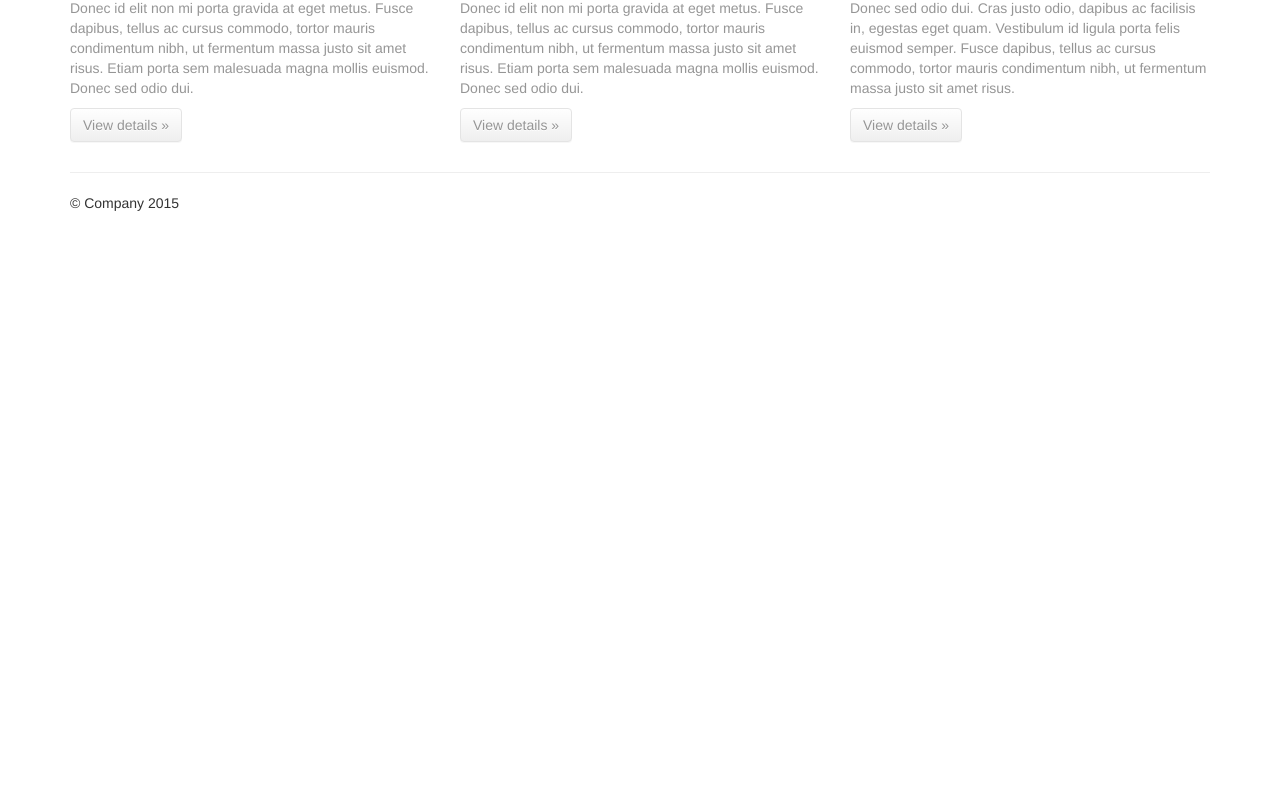
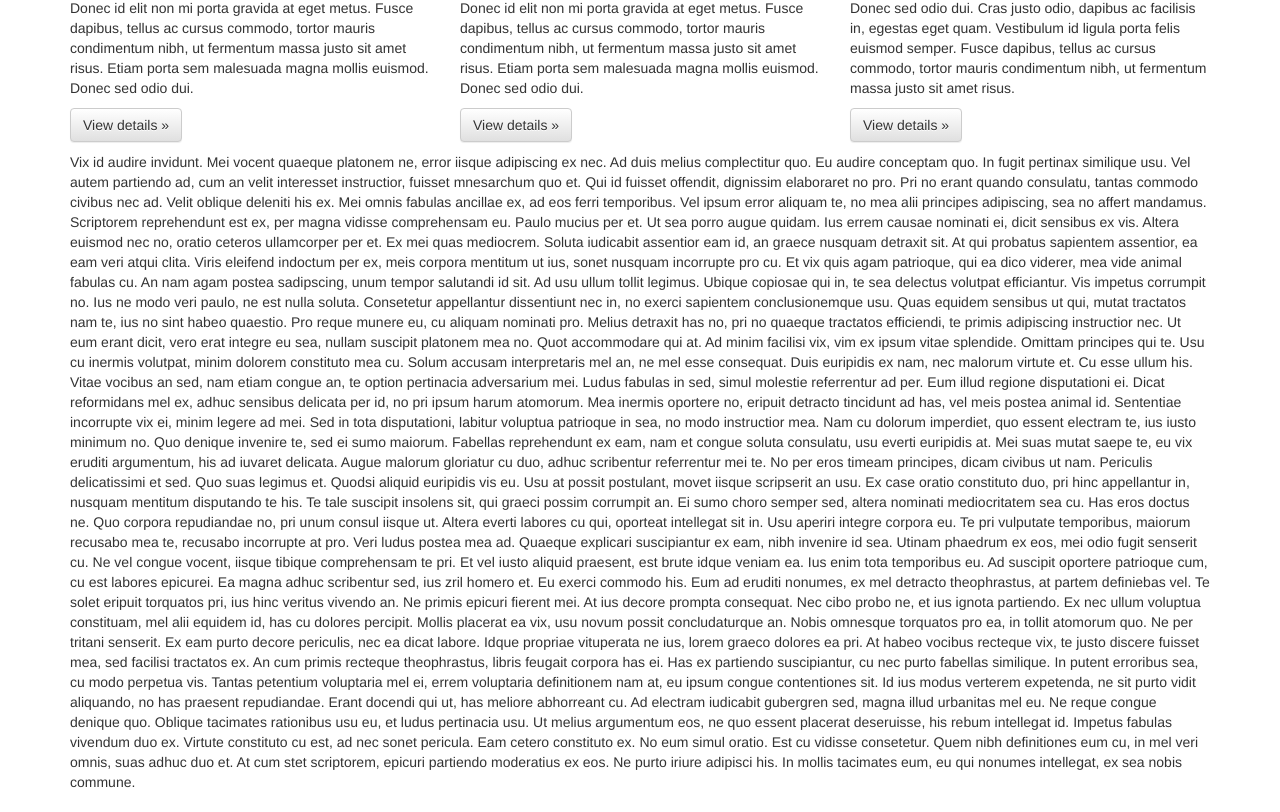
Before and after one commit to bigbassroller/WebAnimationJS, a website: page index.html in a window 1280 px wide. Shown: the part 476-1288 px from the top of the page. Before the commit the page ends 800 px from the top, so only its background shows below. Drawn offline with nearby package versions, Linux system fonts and the light colour scheme.

Commit message:
scrolling

```diff
--- a/index.html
+++ b/index.html
@@ -79,6 +79,49 @@
           <p><a class="btn btn-default" href="#" role="button">View details &raquo;</a></p>
         </div>
       </div>
+      <div class="row">
+        <div class="col-md-12">
+          Vix id audire invidunt. Mei vocent quaeque platonem ne, error iisque adipiscing ex nec. Ad duis melius complectitur quo. Eu audire conceptam quo. In fugit pertinax similique usu. Vel autem partiendo ad, cum an velit interesset instructior, fuisset mnesarchum quo et. Qui id fuisset offendit, dignissim elaboraret no pro.
+
+Pri no erant quando consulatu, tantas commodo civibus nec ad. Velit oblique deleniti his ex. Mei omnis fabulas ancillae ex, ad eos ferri temporibus. Vel ipsum error aliquam te, no mea alii principes adipiscing, sea no affert mandamus.
+
+Scriptorem reprehendunt est ex, per magna vidisse comprehensam eu. Paulo mucius per et. Ut sea porro augue quidam. Ius errem causae nominati ei, dicit sensibus ex vis. Altera euismod nec no, oratio ceteros ullamcorper per et. Ex mei quas mediocrem.
+
+Soluta iudicabit assentior eam id, an graece nusquam detraxit sit. At qui probatus sapientem assentior, ea eam veri atqui clita. Viris eleifend indoctum per ex, meis corpora mentitum ut ius, sonet nusquam incorrupte pro cu. Et vix quis agam patrioque, qui ea dico viderer, mea vide animal fabulas cu. An nam agam postea sadipscing, unum tempor salutandi id sit.
+
+Ad usu ullum tollit legimus. Ubique copiosae qui in, te sea delectus volutpat efficiantur. Vis impetus corrumpit no. Ius ne modo veri paulo, ne est nulla soluta.
+
+Consetetur appellantur dissentiunt nec in, no exerci sapientem conclusionemque usu. Quas equidem sensibus ut qui, mutat tractatos nam te, ius no sint habeo quaestio. Pro reque munere eu, cu aliquam nominati pro. Melius detraxit has no, pri no quaeque tractatos efficiendi, te primis adipiscing instructior nec. Ut eum erant dicit, vero erat integre eu sea, nullam suscipit platonem mea no. Quot accommodare qui at. Ad minim facilisi vix, vim ex ipsum vitae splendide.
+
+Omittam principes qui te. Usu cu inermis volutpat, minim dolorem constituto mea cu. Solum accusam interpretaris mel an, ne mel esse consequat. Duis euripidis ex nam, nec malorum virtute et. Cu esse ullum his. Vitae vocibus an sed, nam etiam congue an, te option pertinacia adversarium mei.
+
+Ludus fabulas in sed, simul molestie referrentur ad per. Eum illud regione disputationi ei. Dicat reformidans mel ex, adhuc sensibus delicata per id, no pri ipsum harum atomorum. Mea inermis oportere no, eripuit detracto tincidunt ad has, vel meis postea animal id.
+
+Sententiae incorrupte vix ei, minim legere ad mei. Sed in tota disputationi, labitur voluptua patrioque in sea, no modo instructior mea. Nam cu dolorum imperdiet, quo essent electram te, ius iusto minimum no. Quo denique invenire te, sed ei sumo maiorum. Fabellas reprehendunt ex eam, nam et congue soluta consulatu, usu everti euripidis at.
+
+Mei suas mutat saepe te, eu vix eruditi argumentum, his ad iuvaret delicata. Augue malorum gloriatur cu duo, adhuc scribentur referrentur mei te. No per eros timeam principes, dicam civibus ut nam. Periculis delicatissimi et sed. Quo suas legimus et.
+
+Quodsi aliquid euripidis vis eu. Usu at possit postulant, movet iisque scripserit an usu. Ex case oratio constituto duo, pri hinc appellantur in, nusquam mentitum disputando te his. Te tale suscipit insolens sit, qui graeci possim corrumpit an. Ei sumo choro semper sed, altera nominati mediocritatem sea cu.
+
+Has eros doctus ne. Quo corpora repudiandae no, pri unum consul iisque ut. Altera everti labores cu qui, oporteat intellegat sit in. Usu aperiri integre corpora eu.
+
+Te pri vulputate temporibus, maiorum recusabo mea te, recusabo incorrupte at pro. Veri ludus postea mea ad. Quaeque explicari suscipiantur ex eam, nibh invenire id sea. Utinam phaedrum ex eos, mei odio fugit senserit cu. Ne vel congue vocent, iisque tibique comprehensam te pri.
+
+Et vel iusto aliquid praesent, est brute idque veniam ea. Ius enim tota temporibus eu. Ad suscipit oportere patrioque cum, cu est labores epicurei. Ea magna adhuc scribentur sed, ius zril homero et. Eu exerci commodo his. Eum ad eruditi nonumes, ex mel detracto theophrastus, at partem definiebas vel.
+
+Te solet eripuit torquatos pri, ius hinc veritus vivendo an. Ne primis epicuri fierent mei. At ius decore prompta consequat. Nec cibo probo ne, et ius ignota partiendo.
+
+Ex nec ullum voluptua constituam, mel alii equidem id, has cu dolores percipit. Mollis placerat ea vix, usu novum possit concludaturque an. Nobis omnesque torquatos pro ea, in tollit atomorum quo. Ne per tritani senserit.
+
+Ex eam purto decore periculis, nec ea dicat labore. Idque propriae vituperata ne ius, lorem graeco dolores ea pri. At habeo vocibus recteque vix, te justo discere fuisset mea, sed facilisi tractatos ex. An cum primis recteque theophrastus, libris feugait corpora has ei. Has ex partiendo suscipiantur, cu nec purto fabellas similique.
+
+In putent erroribus sea, cu modo perpetua vis. Tantas petentium voluptaria mel ei, errem voluptaria definitionem nam at, eu ipsum congue contentiones sit. Id ius modus verterem expetenda, ne sit purto vidit aliquando, no has praesent repudiandae. Erant docendi qui ut, has meliore abhorreant cu. Ad electram iudicabit gubergren sed, magna illud urbanitas mel eu. Ne reque congue denique quo. Oblique tacimates rationibus usu eu, et ludus pertinacia usu.
+
+Ut melius argumentum eos, ne quo essent placerat deseruisse, his rebum intellegat id. Impetus fabulas vivendum duo ex. Virtute constituto cu est, ad nec sonet pericula. Eam cetero constituto ex. No eum simul oratio.
+
+Est cu vidisse consetetur. Quem nibh definitiones eum cu, in mel veri omnis, suas adhuc duo et. At cum stet scriptorem, epicuri partiendo moderatius ex eos. Ne purto iriure adipisci his. In mollis tacimates eum, eu qui nonumes intellegat, ex sea nobis commune.
+        </div>
+      </div>
 
       <hr>
 
--- a/js/main.js
+++ b/js/main.js
@@ -1,5 +1,3 @@
-//$('.col-md-4').velocity({ opacity: 1 }, { display: "block" });
-
-$('.col-md-4').velocity( "fadeIn",  { duration: 4000 });
-
-$('.col-md-4').velocity( "reverse",  { duration: 2000 } );
+$('.col-md-4')
+	.velocity( "scroll", { duration : 1000, easing: "spring", offset: "-40px" })
+	.velocity({ opacity: 1 });
```
